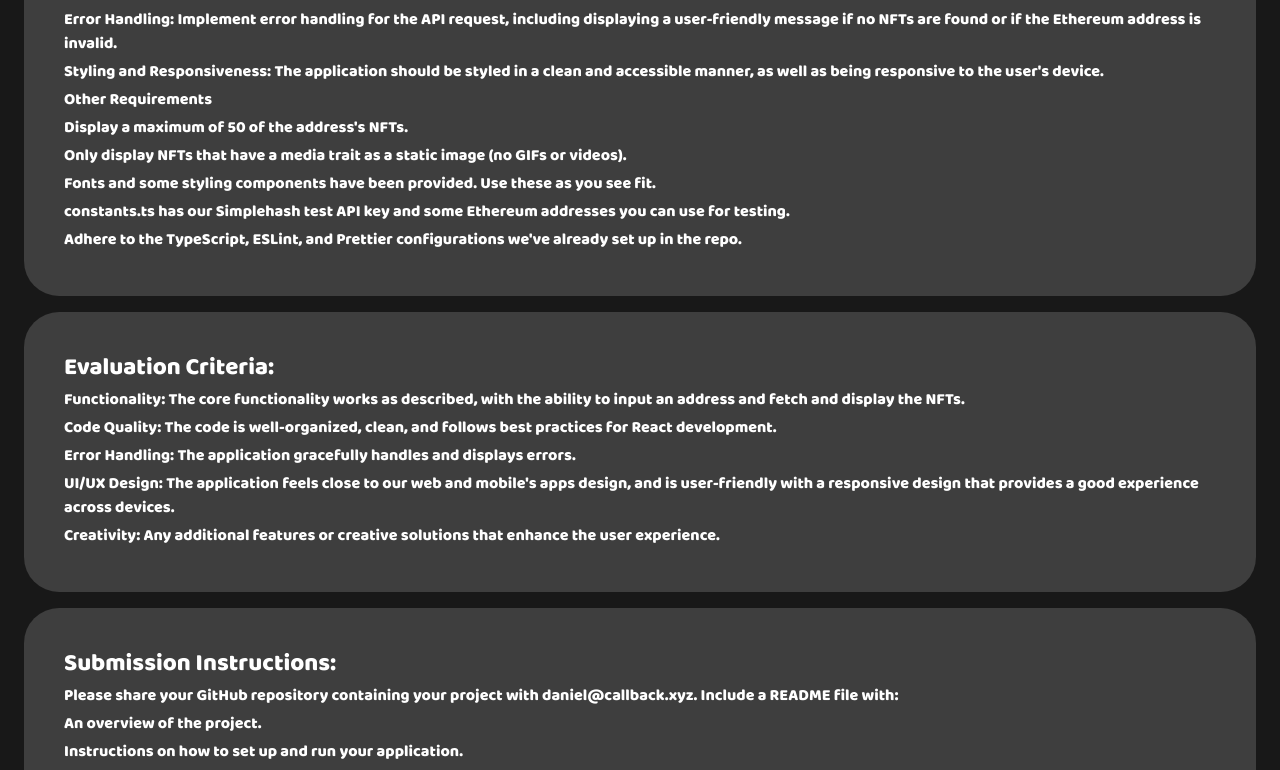
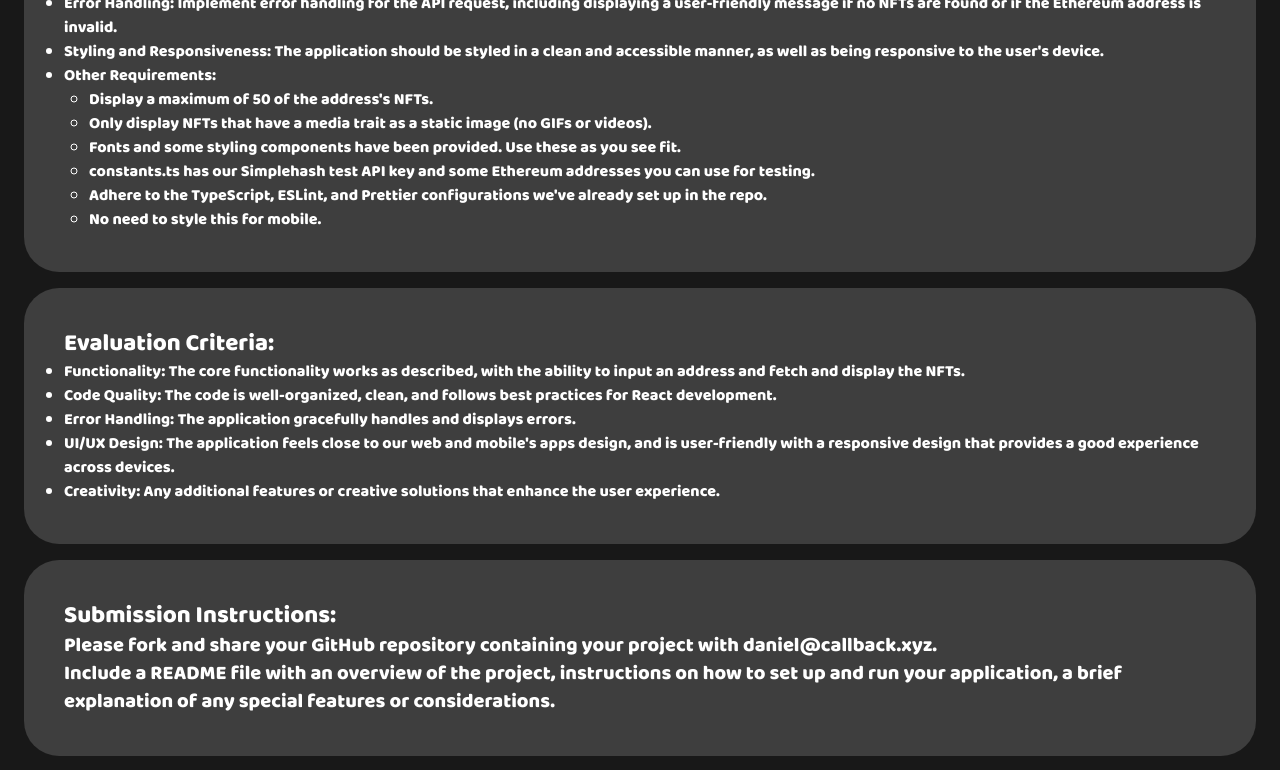
Before and after one commit to AakSin/callbackInterview-take-home, a Next.js app: page / in a window 1280 px wide. Shown: the part 620-1390 px from the top of the page. Built offline with nearby package versions, Linux system fonts and the light colour scheme.

Commit message:
Formating updates to main page

```diff
--- a/app/page.tsx
+++ b/app/page.tsx
@@ -10,12 +10,16 @@ function App() {
         "Displaying NFTs: Present the NFTs in a responsive grid layout. Each item in the grid should display the NFT's image and name.",
         'Error Handling: Implement error handling for the API request, including displaying a user-friendly message if no NFTs are found or if the Ethereum address is invalid.',
         "Styling and Responsiveness: The application should be styled in a clean and accessible manner, as well as being responsive to the user's device.",
-        'Other Requirements',
+        'Other Requirements:',
+    ];
+
+    const requirementSubList = [
         "Display a maximum of 50 of the address's NFTs.",
         'Only display NFTs that have a media trait as a static image (no GIFs or videos).',
         'Fonts and some styling components have been provided. Use these as you see fit.',
         'constants.ts has our Simplehash test API key and some Ethereum addresses you can use for testing.',
         "Adhere to the TypeScript, ESLint, and Prettier configurations we've already set up in the repo.",
+        'No need to style this for mobile.',
     ];
 
     const evalCriteria = [
@@ -24,13 +28,6 @@ function App() {
         'Error Handling: The application gracefully handles and displays errors.',
         "UI/UX Design: The application feels close to our web and mobile's apps design, and is user-friendly with a responsive design that provides a good experience across devices.",
         'Creativity: Any additional features or creative solutions that enhance the user experience.',
-    ];
-
-    const submissionInstructions = [
-        'Please share your GitHub repository containing your project with daniel@callback.xyz. Include a README file with:',
-        'An overview of the project.',
-        'Instructions on how to set up and run your application.',
-        'A brief explanation of any special features or considerations.',
     ];
 
     const imageLinks = [
@@ -85,29 +82,38 @@ function App() {
 
                 <GreyedCard classes="my-4">
                     <h2 className="text-2xl">Requirements:</h2>
-                    {requirementList.map((reqText, idx) => (
-                        <p className="my-1" key={idx}>
-                            {reqText}
-                        </p>
-                    ))}
+                    <ul style={{ listStyleType: 'disc' }}>
+                        {requirementList.map((criteria, idx) => (
+                            <li key={idx}>{criteria}</li>
+                        ))}
+                    </ul>
+                    <ul style={{ listStyleType: 'circle', paddingLeft: 25 }}>
+                        {requirementSubList.map((criteria, idx) => (
+                            <li key={idx}>{criteria}</li>
+                        ))}
+                    </ul>
                 </GreyedCard>
 
                 <GreyedCard classes="my-4">
                     <h2 className="text-2xl">Evaluation Criteria:</h2>
-                    {evalCriteria.map((criteria, idx) => (
-                        <p className="my-1" key={idx}>
-                            {criteria}
-                        </p>
-                    ))}
+                    <ul style={{ listStyleType: 'disc' }}>
+                        {evalCriteria.map((criteria, idx) => (
+                            <li key={idx}>{criteria}</li>
+                        ))}
+                    </ul>
                 </GreyedCard>
 
                 <GreyedCard classes="my-4">
                     <h2 className="text-2xl">Submission Instructions:</h2>
-                    {submissionInstructions.map((instruction, idx) => (
-                        <p className="my-1" key={idx}>
-                            {instruction}
-                        </p>
-                    ))}
+                    <p className="text-xl">
+                        Please fork and share your GitHub repository containing
+                        your project with daniel@callback.xyz.
+                        <br />
+                        Include a README file with an overview of the project,
+                        instructions on how to set up and run your application,
+                        a brief explanation of any special features or
+                        considerations.
+                    </p>
                 </GreyedCard>
 
                 <GreyedCard classes="my-4">
```
